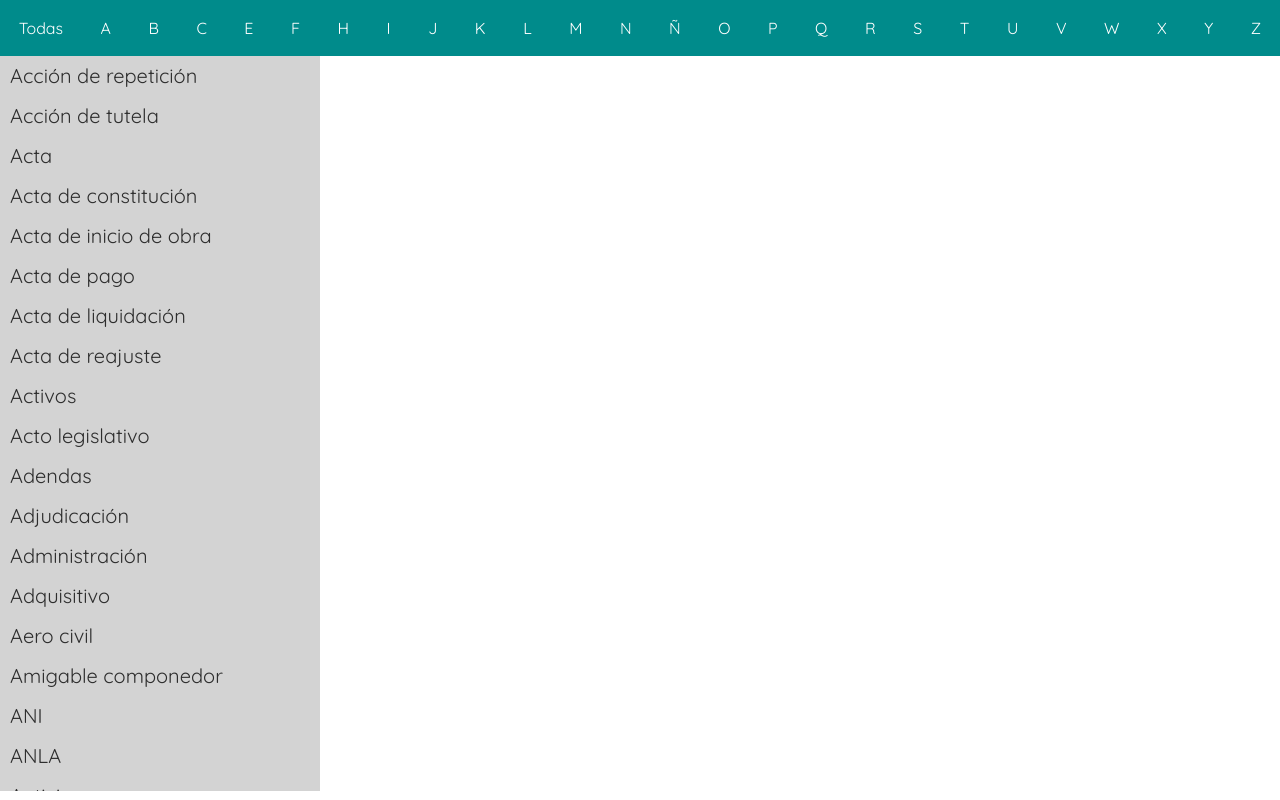
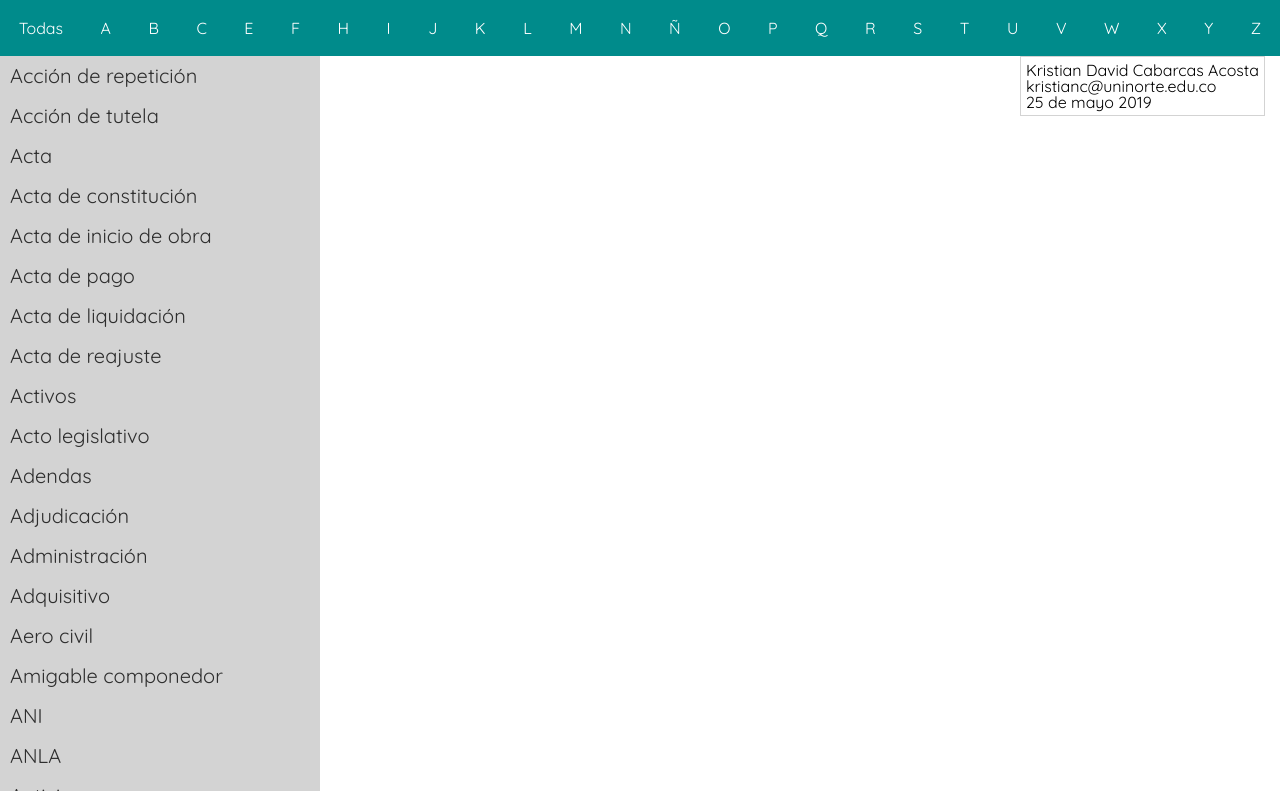
Before and after one commit to gabrieljim/Enciclopedia, an Angular app: page / in a window 1280 px wide. Built offline with nearby package versions, Linux system fonts and the light colour scheme.

Commit message:
Añadido el nombre del cliente

```diff
--- a/src/app/app.component.css
+++ b/src/app/app.component.css
@@ -11,3 +11,12 @@ div.word-info {
     height:91.9vh;
     overflow-y: scroll;
 }
+
+div.informacion {
+    position:fixed;
+    top:56px;
+    right:15px;
+    border: 1px solid lightgray;
+    padding:5px;
+    background-color: white;
+}
--- a/src/app/app.component.html
+++ b/src/app/app.component.html
@@ -6,3 +6,9 @@
 <div class="word-info">
     <app-word-info [selectedWord]="selectedWord" #wordinfo></app-word-info>
 </div>
+
+<div class="informacion">
+    <p>Kristian David Cabarcas Acosta</p>
+    <p>kristianc@uninorte.edu.co</p>
+    <p>25 de mayo 2019</p>
+</div>
--- a/src/app/word-info/word-info.component.css
+++ b/src/app/word-info/word-info.component.css
@@ -1,7 +1,7 @@
 h2 {
     color:darkcyan;
     font-size: 50px;
-    margin: 40px 0px;
+    margin: 50px 0px;
 
 }
 
--- a/src/app/word-info/word-info.component.html
+++ b/src/app/word-info/word-info.component.html
@@ -5,7 +5,7 @@
     <p class="def">{{selectedWord.def}}</p>
     <h3>Traducción al ingles:</h3>
     <p class="trans">{{selectedWord.trans}}</p>
-    <ul class = "rel">
+    <ul class = "rel" *ngIf="selectedWord.related.length > 0">
 
         <li style="color:darkcyan; margin-left:0px; cursor:auto;">Relacionado:</li>
         <li *ngFor="let rela of selectedWord.related" (click)="onSelect(rela)">{{rela}}</li>
--- a/src/app/word-list/word-list.component.css
+++ b/src/app/word-list/word-list.component.css
@@ -10,7 +10,7 @@ ul li, .Vacio{
 
 ul li:hover{
     color: white;
-    background-color: darkcyan;
+    background-color: #06a0a0;
     cursor:pointer;
 }
 
--- a/src/app/words.ts
+++ b/src/app/words.ts
@@ -1,7 +1,7 @@
 import { Word } from './Word';
 
 export const WORDS: Word[] = [
-    { name: "Acción de repetición", def: "Consagrado en la Ley 678 de 2001 y ahora también establecido en la Ley 1437 de 2011, es una acción civil de carácter patrimonial que deberá ejercerse en contra del servidor o ex servidor público que como consecuencia de su conducta dolosa o gravemente culposa haya dado reconocimiento indemnizatorio por parte del Estado, proveniente de una condena, conciliación u otra forma de terminación de un conflicto.", trans: "Consecrated in Law 678 of 2001 and now also established in Law 1437 of 2011, it is a civil action of patrimonial character that must be exercised against the server or former public servant who as a consequence of his willful or gravely guilty conduct has given compensation recognition by the State, arising from a conviction, conciliation or other form of termination of a conflict.", related: ["Acta"] },
+    { name: "Acción de repetición", def: "Consagrado en la Ley 678 de 2001 y ahora también establecido en la Ley 1437 de 2011, es una acción civil de carácter patrimonial que deberá ejercerse en contra del servidor o ex servidor público que como consecuencia de su conducta dolosa o gravemente culposa haya dado reconocimiento indemnizatorio por parte del Estado, proveniente de una condena, conciliación u otra forma de terminación de un conflicto.", trans: "Consecrated in Law 678 of 2001 and now also established in Law 1437 of 2011, it is a civil action of patrimonial character that must be exercised against the server or former public servant who as a consequence of his willful or gravely guilty conduct has given compensation recognition by the State, arising from a conviction, conciliation or other form of termination of a conflict.", related: [] },
     { name: "Acción de tutela", def: "Es un mecanismo mencionado en el artículo 86 de la constitución de Colombia que tiene por objeto la protección de los derechos constitucionales fundamentales, aun aquellos que no se encuentran consagrados en la constitución, cuando estos resulten vulnerados o amenazados por la acción o la omisión de cualquier autoridad pública o privada.", trans: "It is a mechanism mentioned in Article 86 of the Constitution of Colombia that has as its object the protection of fundamental constitutional rights, even those that are not enshrined in the constitution, when these are violated or threatened by the action or omission of any public or private authority.", related: [] },
     { name: "Acta", def: "Es un documento protocolario donde quedan registrados todos los compromisos, acuerdos o discrepancias entre las partes o sus representantes, relacionadas con la ejecución .del contrato", trans: "It is a protocol document where all the commitments, agreements or discrepancies between the parties or their representatives are recorded, related to the execution of the contract.", related: [] },
     { name: "Acta de constitución", def: "Documento en el cual se informa la fecha de creación de una empresa, nombre de los socios, capital aportado por los accionistas, repartición de ganancias, etc. Todo esto se presenta ante la notaría", trans: "Document in which the date of creation of a company, name of the partners, capital contributed by the shareholders, distribution of profits, etc. is reported. All this is presented before the notary", related: [] },
```
